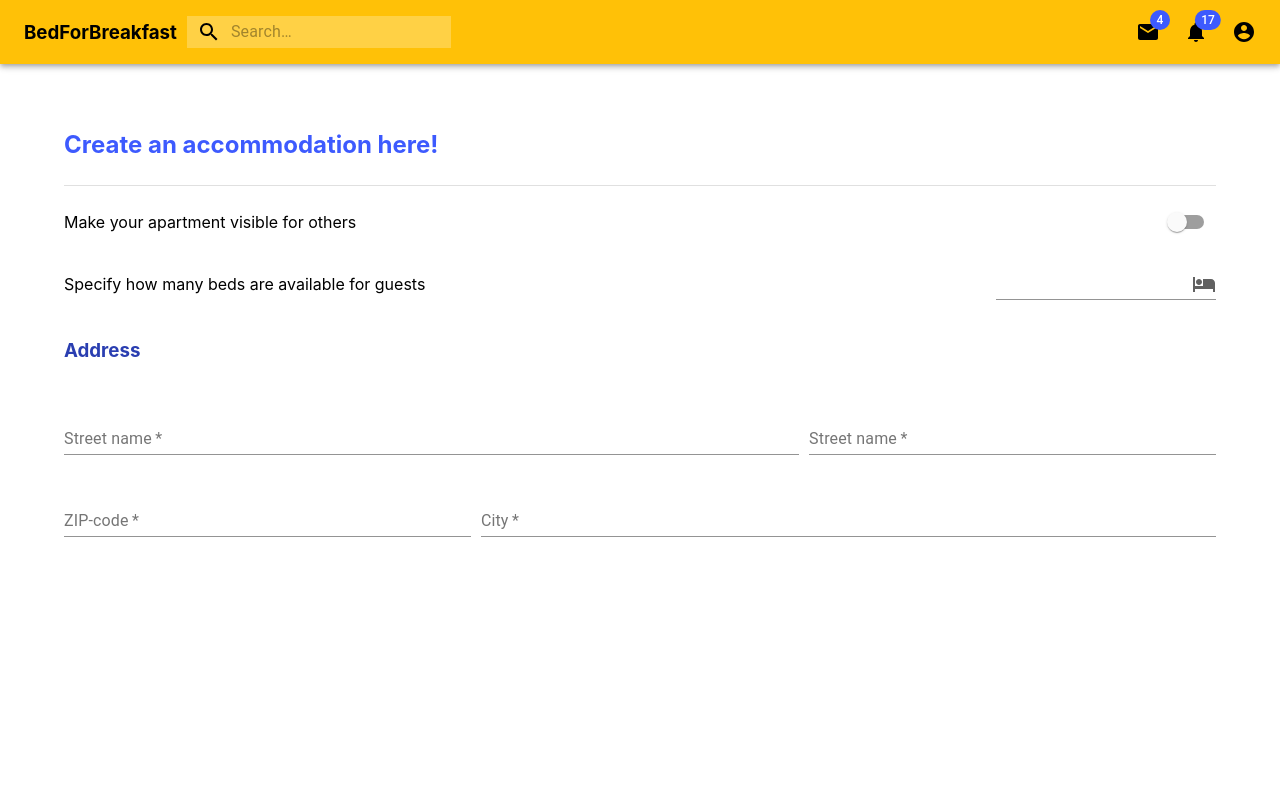
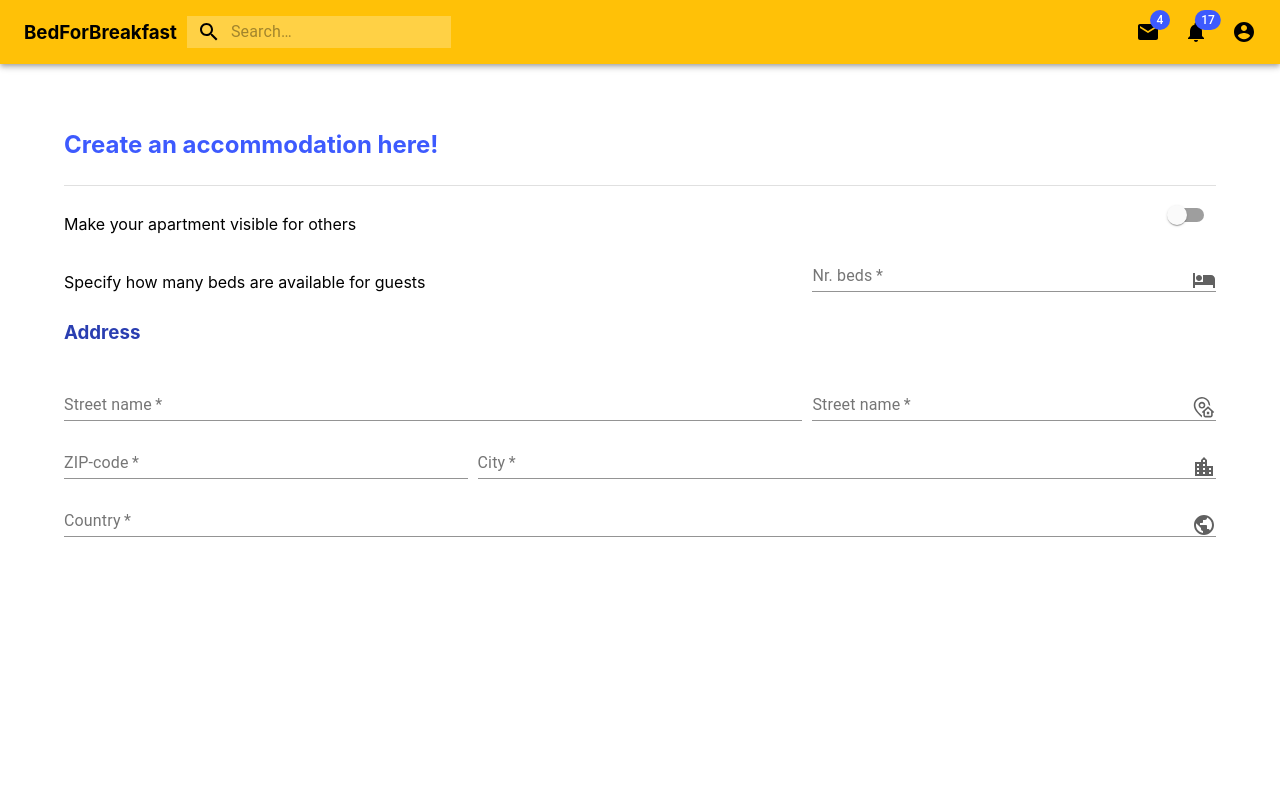
Before and after one commit to badwolf4815162342/bedforbreakfast, a React (Create React App) app in the folder frontend/: page /createAccommodation in a window 1280 px wide. Shown: the top 800 px of the page. Built offline with nearby package versions, Linux system fonts and the light colour scheme.

Commit message:
Rework of Styling

```diff
--- a/frontend/package.json
+++ b/frontend/package.json
@@ -25,6 +25,7 @@
     "@types/react-router-dom": "^4.3.3",
     "@types/react-select": "^2.0.19",
     "@types/styled-components": "^4.1.16",
+    "material-ui-textfield-icon": "^0.2.7",
     "react": "^16.8.6",
     "react-dom": "^16.8.6",
     "react-router-dom": "5.0.1",
--- a/frontend/src/ProfileComponent/CreateAccommodation/CreateAccommodation.tsx
+++ b/frontend/src/ProfileComponent/CreateAccommodation/CreateAccommodation.tsx
@@ -1,11 +1,16 @@
 import Tooltip from '@material-ui/core/Tooltip';
 import React from 'react';
-import { Section } from '../../StyledComponents/StyledBasicItems';
+import {
+  GridContainer,
+  Section,
+} from '../../StyledComponents/StyledBasicItems';
 import { MainTheme } from '../../StyledComponents/Theme';
 import {
-  AccommodationGrid,
   AccommodationTitle,
   CityName,
+  CityNameIcon,
+  Country,
+  CountryIcon,
   Divider,
   EnableSelector,
   EnableText,
@@ -14,6 +19,7 @@ import {
   NrBedsText,
   StreetName,
   StreetNumber,
+  StreetNumberIcon,
   Subtitle,
   ZipCode,
 } from './CreateAccommodationStyle';
@@ -35,7 +41,7 @@ class CreateAccommodation extends React.Component<{}, { isEnabled: boolean }> {
   render() {
     return (
       <Section>
-        <AccommodationGrid>
+        <GridContainer>
           <AccommodationTitle>Create an accommodation here!</AccommodationTitle>
           <Divider />
           <Tooltip
@@ -53,7 +59,8 @@ class CreateAccommodation extends React.Component<{}, { isEnabled: boolean }> {
           <NrBedsText>
             Specify how many beds are available for guests
           </NrBedsText>
-          <NrBedsSelector />
+          <NrBedsSelector required id="standard-required" label="Nr. beds" />
+          {
             <NrBedsIcon
               xmlns="http://www.w3.org/2000/svg"
               width="24"
@@ -63,37 +70,48 @@ class CreateAccommodation extends React.Component<{}, { isEnabled: boolean }> {
             >
               <path d="M7 13c1.66 0 3-1.34 3-3S8.66 7 7 7s-3 1.34-3 3 1.34 3 3 3zm12-6h-8v7H3V5H1v15h2v-3h18v3h2v-9c0-2.21-1.79-4-4-4z" />{' '}
             </NrBedsIcon>
+          }
           <Tooltip
             title="The address will not be publicly shared, but is necessary to for the search functionality"
             placement="bottom-start"
           >
             <Subtitle>Address </Subtitle>
           </Tooltip>
-          <StreetName
-            required
-            id="standard-required"
-            label="Street name"
-            margin="normal"
-          />
-          <StreetNumber
-            required
-            id="standard-required"
-            label="Street name"
-            margin="normal"
-          />
-          <ZipCode
-            required
-            id="standard-required"
-            label="ZIP-code"
-            margin="normal"
-          />
-          <CityName
-            required
-            id="standard-required"
-            label="City"
-            margin="normal"
-          />
-        </AccommodationGrid>
+          <StreetName required id="standard-required" label="Street name" />
+          <StreetNumber required id="standard-required" label="Street name" />
+          <StreetNumberIcon
+            width="24"
+            height="24"
+            viewBox="0 0 512 600"
+            xmlns="http://www.w3.org/2000/svg"
+            fill={MainTheme.grey.dark}
+          >
+            <path d="m204.5 458.605469v51.855469l-12.539062-10.128907c-1.9375-1.566406-48.035157-38.992187-94.78125-92.660156-64.484376-74.035156-97.179688-140.492187-97.179688-197.519531v-5.652344c0-112.761719 91.738281-204.5 204.5-204.5s204.5 91.738281 204.5 204.5v5.652344c0 4.789062-.253906 9.652344-.714844 14.574218l-39.992187-36.484374c-8.191407-83.15625-78.519531-148.339844-163.792969-148.339844-90.757812 0-164.597656 73.839844-164.597656 164.597656v5.652344c0 96.367187 124.164062 213.027344 164.597656 248.453125zm122.699219-28.660157h59.851562v-59.851562h-59.851562zm-122.699219-310.238281c46.753906 0 84.792969 38.039063 84.792969 84.792969s-38.039063 84.792969-84.792969 84.792969-84.792969-38.039063-84.792969-84.792969 38.039063-84.792969 84.792969-84.792969zm0 39.902344c-24.753906 0-44.890625 20.136719-44.890625 44.890625 0 24.75 20.136719 44.890625 44.890625 44.890625 24.75 0 44.890625-20.140625 44.890625-44.890625 0-24.753906-20.140625-44.890625-44.890625-44.890625zm280.609375 243.222656-11.21875-10.234375v64.058594c0 29.828125-24.269531 54.09375-54.097656 54.09375h-126.332031c-29.828126 0-54.097657-24.265625-54.097657-54.09375v-64.058594l-11.21875 10.234375-26.890625-29.476562 155.371094-141.746094 155.375 141.746094zm-51.121094-46.636719-77.363281-70.574218-77.359375 70.574218v100.457032c0 7.828125 6.367187 14.195312 14.195313 14.195312h126.332031c7.828125 0 14.195312-6.367187 14.195312-14.195312zm0 0" />
+          </StreetNumberIcon>
+          <ZipCode required id="standard-required" label="ZIP-code" />
+          <CityName required id="standard-required" label="City" />
+          <CityNameIcon
+            xmlns="http://www.w3.org/2000/svg"
+            width="24"
+            height="24"
+            viewBox="0 0 24 24"
+            fill={MainTheme.grey.dark}
+          >
+            <path d="M15 11V5l-3-3-3 3v2H3v14h18V11h-6zm-8 8H5v-2h2v2zm0-4H5v-2h2v2zm0-4H5V9h2v2zm6 8h-2v-2h2v2zm0-4h-2v-2h2v2zm0-4h-2V9h2v2zm0-4h-2V5h2v2zm6 12h-2v-2h2v2zm0-4h-2v-2h2v2z" />
+            <path d="M0 0h24v24H0z" fill="none" />
+          </CityNameIcon>
+          <CountryIcon
+            xmlns="http://www.w3.org/2000/svg"
+            width="24"
+            height="24"
+            viewBox="0 0 24 24"
+            fill={MainTheme.grey.dark}
+          >
+            <path fill="none" d="M0 0h24v24H0z"></path>
+            <path d="M12 2C6.48 2 2 6.48 2 12s4.48 10 10 10 10-4.48 10-10S17.52 2 12 2zm-1 17.93c-3.95-.49-7-3.85-7-7.93 0-.62.08-1.21.21-1.79L9 15v1c0 1.1.9 2 2 2v1.93zm6.9-2.54c-.26-.81-1-1.39-1.9-1.39h-1v-3c0-.55-.45-1-1-1H8v-2h2c.55 0 1-.45 1-1V7h2c1.1 0 2-.9 2-2v-.41c2.93 1.19 5 4.06 5 7.41 0 2.08-.8 3.97-2.1 5.39z"></path>
+          </CountryIcon>
+          <Country required id="standard-required" label="Country" />
+        </GridContainer>
       </Section>
     );
   }
--- a/frontend/src/ProfileComponent/CreateAccommodation/CreateAccommodationStyle.tsx
+++ b/frontend/src/ProfileComponent/CreateAccommodation/CreateAccommodationStyle.tsx
@@ -1,69 +1,93 @@
 import { Divider as divider, Switch, TextField } from '@material-ui/core';
 import styled from 'styled-components';
 import {
-  GridContainer,
   Subtitle as subTitle,
   Title,
 } from '../../StyledComponents/StyledBasicItems';
 
-export const AccommodationGrid = styled(GridContainer)`
-  grid-template-areas:
-    'title title title title title title'
-    'divider divider divider divider divider divider'
-    'enableText enableText enableText enableText enableSelector enableSelector'
-    'nrBedsText nrBedsText nrBedsText nrBedsText nrBedsSelector nrBedsSelector'
-    'subTitle subTitle subTitle subTitle subTitle subTitle'
-    'streetName streetName streetName streetName streetNumber streetNumber'
-    'zipCode zipCode cityName cityName cityName cityName';
+export const AccommodationTitle = styled(Title)`
+  grid-column: 1/7;
+  grid-row: 1;
 `;
 
-export const AccommodationTitle = styled(Title)`
-  grid-area: title;
+export const Divider = styled(divider)`
+  grid-column: 1/7;
+  grid-row: 2;
 `;
 
 export const EnableText = styled.p`
-  grid-area: enableText;
+  margin: 0;
+  grid-column: 1/4;
+  grid-row: 3;
 `;
 
 export const EnableSelector = styled(Switch)`
-  grid-area: enableSelector;
+  grid-column: 6/6;
   justify-self: end;
+  grid-row: 3;
+`;
+
+export const NrBedsText = styled.p`
+  margin: 0;
+  grid-column: 1/4;
+  grid-row: 4;
+`;
+
+export const NrBedsSelector = styled(TextField)`
+  grid-column: 5/7;
+  grid-row: 4;
+`;
+
+export const NrBedsIcon = styled.svg`
+  grid-column: 6/6;
+  justify-self: end;
+  grid-row: 4;
 `;
 
 export const Subtitle = styled(subTitle)`
-  grid-area: subTitle;
+  grid-column: 1/7;
+  grid-row: 5;
 `;
 
 export const StreetName = styled(TextField)`
-  grid-area: streetName;
+  grid-column: 1/5;
+  grid-row: 6;
 `;
 
 export const StreetNumber = styled(TextField)`
-  grid-area: streetNumber;
+  grid-column: 5/7;
+  grid-row: 6;
+`;
+
+export const StreetNumberIcon = styled.svg`
+  grid-column: 6/6;
+  justify-self: end;
+  grid-row: 6;
 `;
 
 export const ZipCode = styled(TextField)`
-  grid-area: zipCode;
+  grid-column: 1/3;
+  grid-row: 7;
 `;
 
 export const CityName = styled(TextField)`
-  grid-area: cityName;
+  grid-column: 3/7;
+  grid-row: 7;
 `;
 
-export const Divider = styled(divider)`
-  grid-area: divider;
+export const CityNameIcon = styled.svg`
+  grid-column: 6/6;
+  justify-self: end;
+  grid-row: 7;
 `;
 
-export const NrBedsText = styled.p`
-  grid-area: nrBedsText;
+export const Country = styled(TextField)`
+  grid-column: 1/7;
+  grid-row: 8;
 `;
 
-export const NrBedsSelector = styled(TextField)`
-  grid-area: nrBedsSelector;
+export const CountryIcon = styled.svg`
+  grid-column: 6/6;
   justify-self: end;
+  grid-row: 8;
 `;
-
-export const NrBedsIcon = styled.svg`
-  grid-area: nrBedsSelector;
-  justify-self: end;
-`;
--- a/frontend/src/StyledComponents/Screensizes.tsx
+++ b/frontend/src/StyledComponents/Screensizes.tsx
@@ -1,4 +1,4 @@
-export const Screensizes = {
+export const ScreenSizes = {
   sm: '600px',
   md: '960px',
   lg: '1280px',
--- a/frontend/src/StyledComponents/StyledBasicItems.tsx
+++ b/frontend/src/StyledComponents/StyledBasicItems.tsx
@@ -11,7 +11,7 @@ export const GridContainer = styled(Container)`
   grid-template-columns: auto auto auto;
   grid-column-gap: 10px;
   grid-row-gap: 10px;
-  align-items: center;
+  align-items: flex-end;
 `;
 
 export const Section = styled.div`
```
Also changed, not shown: frontend/src/NavigationElements/Header/HeaderStyle.tsx (+5 -5 lines), 1 other file (tests, documents, lock files or other folders). Lines whose indentation alone changed are shown as unchanged.
